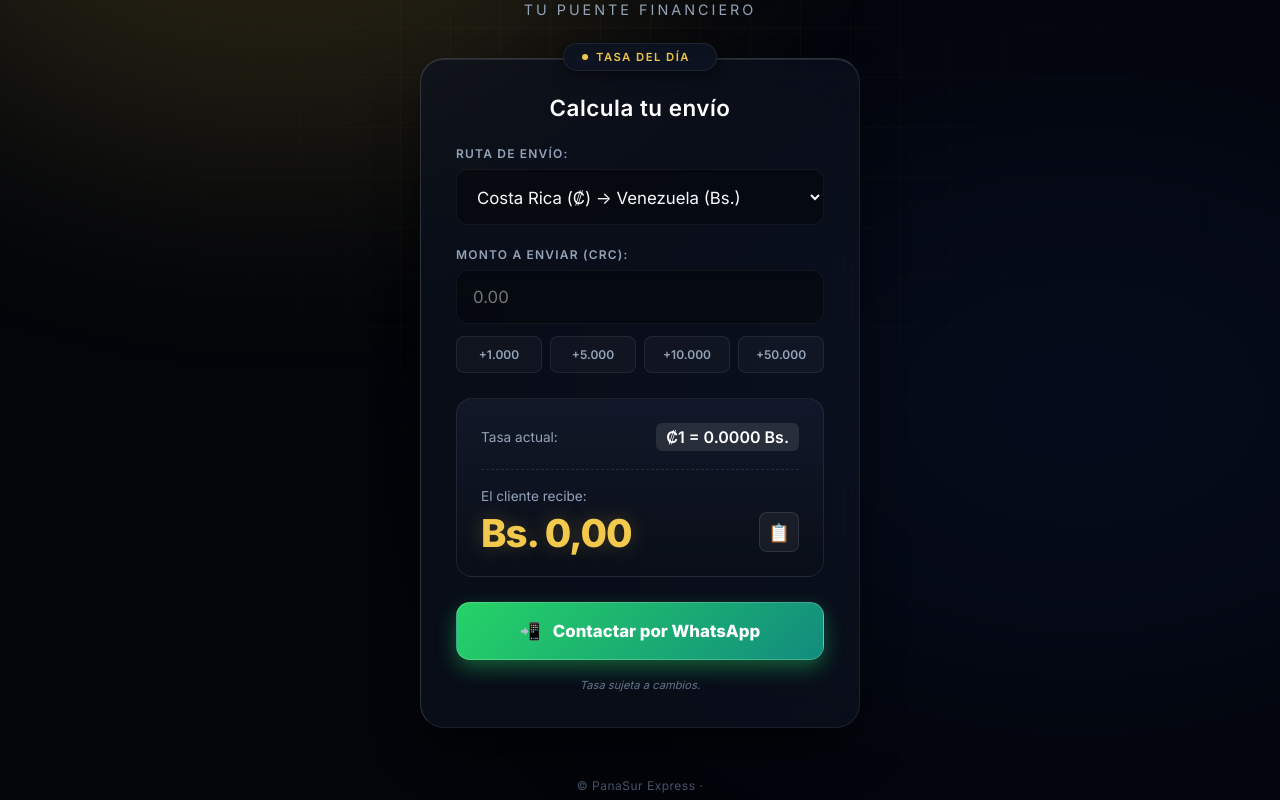
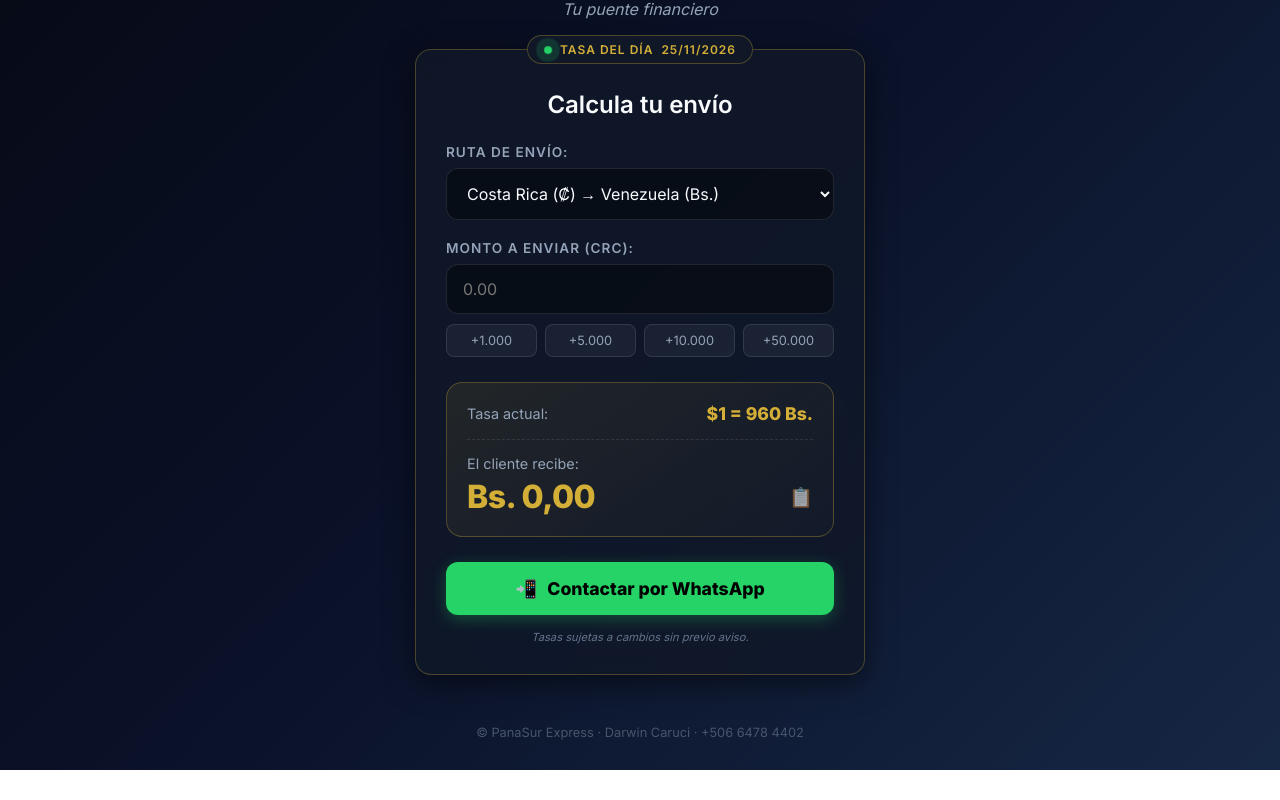
Before and after one commit to Darwin-Javier/PanaSur_Xpress, a plain HTML site: page index.html in a window 1280 px wide. Shown: the part 273-1073 px from the top of the page. After the commit the page ends 1043 px from the top, so only its background shows below. Drawn offline with Linux system fonts and the light colour scheme.

Commit message:
Restaurando diseño, arreglando logo y logica

```diff
--- a/app.js
+++ b/app.js
@@ -1,49 +1,13 @@
 const WHATSAPP_NUM = "50664784402";
 
-// ==========================================
-// ⚠️ TUS TASAS REALES DE HOY
-// ==========================================
-// dolarOrigen: Lo que cuesta 1 USD en el país de donde envían.
-// tasaVenta: Lo que TÚ pagas por cada 1 USD en el país de destino.
-// (El cliente solo verá el resultado final, esta cuenta es interna para ti).
-
+// CONFIGURACIÓN INTERNA (Monto / dolarOrigen) * tasaVenta
 const config = {
-  "CRC_VES": {
-    dolarOrigen: 444.69, // Dólar en Costa Rica
-    tasaVenta: 960.00,   // Pago en Bs por cada dólar
-    simboloEntrada: "₡", simboloSalida: "Bs.",
-    nombreEntrada: "CRC", nombreSalida: "VES"
-  },
-  "VES_CRC": {
-    dolarOrigen: 45.00,  // Dólar en Venezuela (ajústalo a tu referencia)
-    tasaVenta: 343.40,   // Pago en Colones por cada dólar
-    simboloEntrada: "Bs.", simboloSalida: "₡",
-    nombreEntrada: "VES", nombreSalida: "CRC"
-  },
-  "CRC_COP": {
-    dolarOrigen: 444.69, // Dólar en Costa Rica
-    tasaVenta: 3300.27,  // Pago en Pesos por cada dólar (ruta CR->CO)
-    simboloEntrada: "₡", simboloSalida: "$",
-    nombreEntrada: "CRC", nombreSalida: "COP"
-  },
-  "COP_CRC": {
-    dolarOrigen: 3524.72, // Dólar en Colombia
-    tasaVenta: 343.40,    // Pago en Colones por cada dólar
-    simboloEntrada: "$", simboloSalida: "₡",
-    nombreEntrada: "COP", nombreSalida: "CRC"
-  },
-  "COP_VES": {
-    dolarOrigen: 3524.72, // Dólar en Colombia
-    tasaVenta: 960.00,    // Pago en Bs por cada dólar
-    simboloEntrada: "$", simboloSalida: "Bs.",
-    nombreEntrada: "COP", nombreSalida: "VES"
-  },
-  "VES_COP": {
-    dolarOrigen: 45.00,   // Dólar en Venezuela
-    tasaVenta: 3010.27,   // Pago en Pesos por cada dólar (ruta VE->CO)
-    simboloEntrada: "Bs.", simboloSalida: "$",
-    nombreEntrada: "VES", nombreSalida: "COP"
-  }
+  "CRC_VES": { dolarOrigen: 444.69, tasaVenta: 960.00, simboloEntrada: "₡", simboloSalida: "Bs.", nombreEntrada: "CRC", nombreSalida: "VES" },
+  "VES_CRC": { dolarOrigen: 45.00,  tasaVenta: 343.40, simboloEntrada: "Bs.", simboloSalida: "₡", nombreEntrada: "VES", nombreSalida: "CRC" },
+  "CRC_COP": { dolarOrigen: 444.69, tasaVenta: 3300.27, simboloEntrada: "₡", simboloSalida: "$", nombreEntrada: "CRC", nombreSalida: "COP" },
+  "COP_CRC": { dolarOrigen: 3524.72, tasaVenta: 343.40, simboloEntrada: "$", simboloSalida: "₡", nombreEntrada: "COP", nombreSalida: "CRC" },
+  "COP_VES": { dolarOrigen: 3524.72, tasaVenta: 960.00, simboloEntrada: "$", simboloSalida: "Bs.", nombreEntrada: "COP", nombreSalida: "VES" },
+  "VES_COP": { dolarOrigen: 45.00,   tasaVenta: 3010.27, simboloEntrada: "Bs.", simboloSalida: "$", nombreEntrada: "VES", nombreSalida: "COP" }
 };
 
 const rutaEl = document.getElementById('ruta');
@@ -54,11 +18,16 @@ const whatsappBtn = document.getElementById('whatsapp');
 const labelMoneda = document.getElementById('moneda-entrada-label');
 const btnCopiar = document.getElementById('btn-copiar');
 const btnsQuick = document.querySelectorAll('.btn-quick');
+const fechaEl = document.getElementById('fecha-actualizacion');
+
+// Poner la fecha de hoy automáticamente
+const hoy = new Date();
+fechaEl.textContent = `${hoy.getDate().toString().padStart(2, '0')}/${(hoy.getMonth() + 1).toString().padStart(2, '0')}/${hoy.getFullYear()}`;
 
 let animacionFrame;
 let valorActual = 0;
 
-function animarResultado(valorFinal, configActual) {
+function animarResultado(valorFinal, conf) {
   cancelAnimationFrame(animacionFrame);
   const duracion = 500;
   const inicio = performance.now();
@@ -70,7 +39,7 @@ function animarResultado(valorFinal, configActual) {
     const easeOutQuart = 1 - Math.pow(1 - progreso, 4);
     valorActual = valorInicial + (valorFinal - valorInicial) * easeOutQuart;
 
-    resultadoEl.textContent = `${configActual.simboloSalida} ${valorActual.toLocaleString('es-CR', { minimumFractionDigits: 2, maximumFractionDigits: 2 })}`;
+    resultadoEl.textContent = `${conf.simboloSalida} ${valorActual.toLocaleString('es-CR', { minimumFractionDigits: 2, maximumFractionDigits: 2 })}`;
 
     if (progreso < 1) {
       animacionFrame = requestAnimationFrame(paso);
@@ -86,17 +55,14 @@ function calcular(animar = true) {
   const monto = parseFloat(montoEl.value) || 0;
   const conf = config[ruta];
 
-  // 1. Convertimos el monto del cliente a Dólares
+  // Cálculo interno (Dólares)
   const dolaresEquivalentes = monto / conf.dolarOrigen;
-
-  // 2. Convertimos esos Dólares a la moneda que recibe el cliente
   const resultadoFinal = dolaresEquivalentes * conf.tasaVenta;
 
   labelMoneda.textContent = conf.nombreEntrada;
 
-  // Tasa pública (lo que ve el cliente en el texto de arriba)
-  const tasaPublica = monto > 0 ? (resultadoFinal / monto) : 0;
-  tasaEl.textContent = `${conf.simboloEntrada}1 = ${tasaPublica.toFixed(4)} ${conf.simboloSalida}`;
+  // MOSTRAR LA TASA EN REFERENCIA AL DÓLAR (Ej: $1 = 960 Bs.)
+  tasaEl.textContent = `$1 = ${conf.tasaVenta} ${conf.simboloSalida}`;
 
   if (animar) {
     animarResultado(resultadoFinal, conf);
--- a/index.html
+++ b/index.html
@@ -5,27 +5,22 @@
   <meta name="viewport" content="width=device-width, initial-scale=1.0">
   <title>PanaSur Express | Tu puente financiero</title>
   <link rel="stylesheet" href="style.css">
-  <!-- Importamos una fuente moderna de Google Fonts -->
   <link href="https://fonts.googleapis.com/css2?family=Inter:wght@300;400;600;800&display=swap" rel="stylesheet">
 </head>
 <body>
-
-  <div class="background-grid"></div> <!-- Efecto de fondo futurista -->
+  <div class="background-grid"></div>
 
   <header>
-    <div class="logo-container">
-      <!-- Asegúrate de que tu logo se llame logo.png -->
-      <img src="logo.png" alt="PanaSur Express Logo" class="logo">
-    </div>
+    <!-- Quitamos el marco redondo para que se vea el eslogan completo -->
+    <img src="logo.png" alt="PanaSur Express Logo" class="logo">
     <h1>PanaSur <span>Express</span></h1>
     <p class="slogan">Tu puente financiero</p>
   </header>
 
   <main>
     <section class="calculadora">
-
       <div class="status-badge">
-        <span class="dot"></span> Tasa del día <span id="fecha-tasas"></span>
+        <span class="dot"></span> TASA DEL DÍA <span id="fecha-actualizacion">24/11/2026</span>
       </div>
 
       <h2>Calcula tu envío</h2>
@@ -35,18 +30,16 @@
         <select id="ruta">
           <option value="CRC_VES">Costa Rica (₡) → Venezuela (Bs.)</option>
           <option value="VES_CRC">Venezuela (Bs.) → Costa Rica (₡)</option>
-          <option value="CRC_COP">Costa Rica (₡) → Colombia (COP)</option>
-          <option value="COP_CRC">Colombia (COP) → Costa Rica (₡)</option>
-          <option value="COP_VES">Colombia (COP) → Venezuela (Bs.)</option>
-          <option value="VES_COP">Venezuela (Bs.) → Colombia (COP)</option>
+          <option value="CRC_COP">Costa Rica (₡) → Colombia ($)</option>
+          <option value="COP_CRC">Colombia ($) → Costa Rica (₡)</option>
+          <option value="COP_VES">Colombia ($) → Venezuela (Bs.)</option>
+          <option value="VES_COP">Venezuela (Bs.) → Colombia ($)</option>
         </select>
       </div>
 
       <div class="input-group">
         <label for="monto">Monto a enviar (<span id="moneda-entrada-label">CRC</span>):</label>
         <input type="number" id="monto" placeholder="0.00" min="0">
-
-        <!-- Botones rápidos -->
         <div class="quick-amounts">
           <button class="btn-quick" data-amount="1000">+1.000</button>
           <button class="btn-quick" data-amount="5000">+5.000</button>
@@ -58,6 +51,7 @@
       <div class="resultado-card">
         <div class="tasa-info">
           <p>Tasa actual:</p>
+          <!-- Aquí mostraremos $1 = 960 Bs. -->
           <strong id="tasa">—</strong>
         </div>
 
@@ -70,19 +64,18 @@
         </div>
       </div>
 
-      <a id="whatsapp" class="btn-whatsapp" aria-disabled="true" target="_blank" rel="noopener noreferrer">
+      <a id="whatsapp" class="btn-whatsapp" href="#" target="_blank">
         <span>📲</span> Contactar por WhatsApp
       </a>
 
-      <p class="aviso">Tasa sujeta a cambios.</p>
+      <p class="aviso">Tasas sujetas a cambios sin previo aviso.</p>
     </section>
   </main>
 
   <footer>
-    <p>© PanaSur Express · </p>
+    <p>© PanaSur Express · Darwin Caruci · +506 6478 4402</p>
   </footer>
 
-  <script src="tasas.js"></script>
   <script src="app.js"></script>
 </body>
 </html>
--- a/style.css
+++ b/style.css
@@ -1,418 +1,165 @@
-/* ==========================================
-   PANASUR EXPRESS - SENIOR CSS UPGRADE
-   ========================================== */
-
 :root {
-  --bg-base: #03050a; /* Negro azulado casi puro */
-  --card-bg: rgba(13, 19, 33, 0.65);
-  --border-glass: rgba(255, 255, 255, 0.08);
-  --gold-primary: #f2c94c; /* Dorado más brillante */
-  --gold-dark: #b8860b;
-  --gold-glow: rgba(242, 201, 76, 0.25);
+  --bg-base: #0a1128; /* Tu azul oscuro original */
+  --card-bg: rgba(16, 24, 40, 0.85);
+  --border-glass: rgba(212, 175, 55, 0.3);
+  --gold-primary: #d4af37;
+  --gold-glow: rgba(212, 175, 55, 0.2);
   --text-main: #f8fafc;
   --text-muted: #94a3b8;
   --whatsapp: #25d366;
-  --whatsapp-glow: rgba(37, 211, 102, 0.4);
-  --transition: all 0.3s cubic-bezier(0.25, 0.8, 0.25, 1);
 }
 
-* {
-  margin: 0;
-  padding: 0;
-  box-sizing: border-box;
-  font-family: 'Inter', system-ui, -apple-system, sans-serif;
-}
+* { margin: 0; padding: 0; box-sizing: border-box; font-family: 'Inter', sans-serif; }
 
 body {
-  background-color: var(--bg-base);
+  background: linear-gradient(135deg, #060913, #0a1128, #162744);
   color: var(--text-main);
   min-height: 100vh;
   display: flex;
   flex-direction: column;
-  overflow-x: hidden;
-  position: relative;
-  -webkit-font-smoothing: antialiased;
 }
 
-/* --- FONDO FUTURISTA (AURORAS Y GRID) --- */
-.background-grid {
-  position: fixed;
-  top: 0; left: 0; width: 100vw; height: 100vh;
-  background-image:
-    linear-gradient(rgba(242, 201, 76, 0.03) 1px, transparent 1px),
-    linear-gradient(90deg, rgba(242, 201, 76, 0.03) 1px, transparent 1px);
-  background-size: 50px 50px;
-  z-index: -2;
-  mask-image: radial-gradient(circle at center, black 20%, transparent 80%);
-  -webkit-mask-image: radial-gradient(circle at center, black 20%, transparent 80%);
-}
-
-/* Luces de fondo animadas (Auroras) */
-body::before, body::after {
-  content: '';
-  position: fixed;
-  width: 60vw; height: 60vh;
-  border-radius: 50%;
-  filter: blur(120px);
-  z-index: -1;
-  opacity: 0.15;
-  animation: floatAurora 15s infinite alternate ease-in-out;
-}
-
-body::before {
-  top: -10%; left: -10%;
-  background: var(--gold-primary);
-}
-
-body::after {
-  bottom: -10%; right: -10%;
-  background: #1e3a8a; /* Azul profundo */
-  animation-delay: -5s;
-}
-
-@keyframes floatAurora {
-  0% { transform: translate(0, 0) scale(1); }
-  100% { transform: translate(10%, 10%) scale(1.2); }
-}
-
-/* --- HEADER Y LOGO --- */
 header {
   text-align: center;
-  padding: 50px 20px 20px;
+  padding: 30px 20px 10px;
   display: flex;
   flex-direction: column;
   align-items: center;
-  animation: fadeInDown 0.8s ease-out forwards;
 }
 
-@keyframes fadeInDown {
-  from { opacity: 0; transform: translateY(-30px); }
-  to { opacity: 1; transform: translateY(0); }
+/* EL LOGO ARREGLADO: Sin recortes, tamaño completo y fondo transparente */
+.logo {
+  width: 180px;
+  height: auto;
+  margin-bottom: 15px;
+  filter: drop-shadow(0 0 15px rgba(212, 175, 55, 0.4)); /* Brillo elegante */
 }
 
-.logo-container {
-  width: 150px;
-  height: 150px;
-  margin-bottom: 20px;
-  border-radius: 50%;
-  padding: 4px;
-  background: linear-gradient(135deg, var(--gold-primary), transparent 50%, var(--gold-dark));
-  box-shadow: 0 0 40px var(--gold-glow), inset 0 0 20px rgba(0,0,0,0.8);
-  position: relative;
-}
+header h1 { font-size: 2.2rem; letter-spacing: 1px; }
+header h1 span { color: var(--gold-primary); }
+.slogan { color: var(--text-muted); margin-top: 5px; font-size: 1rem; font-style: italic; }
 
-.logo-container::after {
-  content: '';
-  position: absolute;
-  inset: 0;
-  border-radius: 50%;
-  box-shadow: 0 0 20px var(--gold-glow);
-  animation: pulseGlow 3s infinite alternate;
-}
-
-@keyframes pulseGlow {
-  0% { opacity: 0.5; }
-  100% { opacity: 1; box-shadow: 0 0 40px var(--gold-primary); }
-}
-
-.logo {
-  width: 100%;
-  height: 100%;
-  object-fit: contain;
-  border-radius: 50%;
-  background-color: #000;
-}
-
-header h1 {
-  font-size: 2.4rem;
-  font-weight: 800;
-  letter-spacing: -1px;
-  background: linear-gradient(to right, #fff, var(--gold-primary), #fff);
-  -webkit-background-clip: text;
-  background-clip: text;
-  -webkit-text-fill-color: transparent;
-  background-size: 200% auto;
-  animation: shine 5s linear infinite;
-}
-
-@keyframes shine {
-  to { background-position: 200% center; }
-}
-
-header h1 span {
-  color: var(--gold-primary);
-  -webkit-text-fill-color: var(--gold-primary);
-}
-
-.slogan {
-  color: var(--text-muted);
-  font-size: 0.9rem;
-  margin-top: 8px;
-  font-weight: 400;
-  letter-spacing: 3px;
-  text-transform: uppercase;
-}
-
-/* --- CONTENEDOR PRINCIPAL (GLASSMORPHISM) --- */
 main {
   flex: 1;
   display: flex;
   justify-content: center;
   align-items: center;
   padding: 20px;
-  z-index: 1;
 }
 
 .calculadora {
   background: var(--card-bg);
   border: 1px solid var(--border-glass);
-  border-top: 1px solid rgba(255, 255, 255, 0.15); /* Borde de luz superior */
-  border-left: 1px solid rgba(255, 255, 255, 0.15);
-  backdrop-filter: blur(24px);
-  -webkit-backdrop-filter: blur(24px);
-  padding: 35px;
-  border-radius: 24px;
+  backdrop-filter: blur(10px);
+  padding: 30px;
+  border-radius: 16px;
   width: 100%;
-  max-width: 440px;
-  box-shadow:
-    0 25px 50px -12px rgba(0, 0, 0, 0.8),
-    inset 0 1px 0 rgba(255, 255, 255, 0.1);
+  max-width: 450px;
+  box-shadow: 0 8px 30px rgba(0,0,0,0.5);
   position: relative;
-  animation: fadeInUp 0.8s 0.2s ease-out forwards;
-  opacity: 0;
-  transform: translateY(30px);
 }
 
-@keyframes fadeInUp {
-  to { opacity: 1; transform: translateY(0); }
-}
-
-/* Badge superior */
+/* Badge con la fecha */
 .status-badge {
   position: absolute;
-  top: -16px;
+  top: -15px;
   left: 50%;
   transform: translateX(-50%);
-  background: rgba(13, 19, 33, 0.9);
+  background: rgba(16, 24, 40, 1);
   border: 1px solid var(--border-glass);
-  padding: 6px 18px;
+  padding: 6px 16px;
   border-radius: 20px;
-  font-size: 0.7rem;
+  font-size: 0.75rem;
   color: var(--gold-primary);
   display: flex;
   align-items: center;
   gap: 8px;
   font-weight: 600;
   text-transform: uppercase;
-  letter-spacing: 1.5px;
-  box-shadow: 0 4px 15px rgba(0,0,0,0.5);
-  backdrop-filter: blur(10px);
+  letter-spacing: 1px;
+  white-space: nowrap;
 }
 
 .dot {
-  width: 6px; height: 6px;
-  background-color: var(--gold-primary);
+  width: 8px; height: 8px;
+  background-color: var(--whatsapp);
   border-radius: 50%;
-  box-shadow: 0 0 10px var(--gold-primary);
-  animation: pulse 2s infinite;
+  box-shadow: 0 0 10px var(--whatsapp);
+  animation: pulse 1.5s infinite;
 }
 
 @keyframes pulse {
-  0% { box-shadow: 0 0 0 0 var(--gold-glow); }
-  70% { box-shadow: 0 0 0 6px transparent; }
-  100% { box-shadow: 0 0 0 0 transparent; }
+  0% { transform: scale(0.95); box-shadow: 0 0 0 0 rgba(37, 211, 102, 0.7); }
+  70% { transform: scale(1); box-shadow: 0 0 0 10px rgba(37, 211, 102, 0); }
+  100% { transform: scale(0.95); box-shadow: 0 0 0 0 rgba(37, 211, 102, 0); }
 }
 
-.calculadora h2 {
-  margin-bottom: 25px;
-  text-align: center;
-  font-weight: 600;
-  font-size: 1.4rem;
-  color: #fff;
-  letter-spacing: 0.5px;
-}
+.calculadora h2 { margin-bottom: 25px; text-align: center; font-weight: 600; font-size: 1.5rem; margin-top: 10px; }
 
-/* --- INPUTS Y LABELS --- */
-.input-group { margin-bottom: 22px; }
-
-label {
-  display: block;
-  margin-bottom: 8px;
-  font-size: 0.75rem;
-  color: var(--text-muted);
-  font-weight: 600;
-  text-transform: uppercase;
-  letter-spacing: 1.2px;
-  transition: var(--transition);
-}
+.input-group { margin-bottom: 20px; }
+label { display: block; margin-bottom: 8px; font-size: 0.85rem; color: var(--text-muted); font-weight: 600; text-transform: uppercase; letter-spacing: 1px;}
 
 select, input {
   width: 100%;
-  padding: 16px;
+  padding: 14px 16px;
   border-radius: 12px;
-  border: 1px solid rgba(255,255,255,0.05);
-  background: rgba(0, 0, 0, 0.3);
+  border: 1px solid rgba(255,255,255,0.1);
+  background: rgba(0,0,0,0.4);
   color: var(--text-main);
-  font-size: 1.05rem;
+  font-size: 1rem;
   outline: none;
-  transition: var(--transition);
-  box-shadow: inset 0 2px 4px rgba(0,0,0,0.2);
-}
-
-select:hover, input:hover {
-  background: rgba(0, 0, 0, 0.4);
-  border-color: rgba(255,255,255,0.15);
+  transition: all 0.3s ease;
 }
 
 select:focus, input:focus {
   border-color: var(--gold-primary);
-  box-shadow: 0 0 0 3px var(--gold-glow), inset 0 2px 4px rgba(0,0,0,0.2);
-  background: rgba(0, 0, 0, 0.5);
+  box-shadow: 0 0 0 3px var(--gold-glow);
 }
 
 select option { background-color: var(--bg-base); color: var(--text-main); }
 
-/* --- BOTONES RÁPIDOS --- */
-.quick-amounts {
-  display: flex;
-  gap: 8px;
-  margin-top: 12px;
+.quick-amounts { display: flex; gap: 8px; margin-top: 10px; }
+.btn-quick {
+  flex: 1;
+  background: rgba(255,255,255,0.05);
+  border: 1px solid rgba(255,255,255,0.1);
+  color: var(--text-muted);
+  padding: 8px 0;
+  border-radius: 8px;
+  font-size: 0.8rem;
+  cursor: pointer;
+  transition: all 0.2s ease;
+}
+.btn-quick:hover { background: var(--gold-glow); border-color: var(--gold-primary); color: var(--gold-primary); }
+
+.resultado-card {
+  background: linear-gradient(145deg, rgba(212, 175, 55, 0.1), rgba(212, 175, 55, 0.02));
+  border: 1px solid var(--border-glass);
+  border-radius: 16px;
+  padding: 20px;
+  margin-top: 25px;
 }
 
-.btn-quick {
-  flex: 1;
-  background: rgba(255,255,255,0.03);
-  border: 1px solid rgba(255,255,255,0.08);
-  color: var(--text-muted);
-  padding: 10px 0;
-  border-radius: 8px;
-  font-size: 0.75rem;
-  font-weight: 600;
-  cursor: pointer;
-  transition: var(--transition);
+.tasa-info { display: flex; justify-content: space-between; align-items: center; margin-bottom: 15px; padding-bottom: 15px; border-bottom: 1px dashed rgba(255,255,255,0.1); }
+.tasa-info p { font-size: 0.9rem; color: var(--text-muted); }
+.tasa-info strong { color: var(--gold-primary); font-size: 1.1rem; }
+
+.total-info p { font-size: 0.9rem; color: var(--text-muted); margin-bottom: 5px; }
+.total-row { display: flex; justify-content: space-between; align-items: center; }
+.total-row h3 { font-size: 2rem; color: var(--gold-primary); font-weight: 800; letter-spacing: -0.5px; }
+
+#btn-copiar { background: transparent; border: none; font-size: 1.2rem; cursor: pointer; opacity: 0.6; transition: 0.2s; }
+#btn-copiar:hover { opacity: 1; transform: scale(1.1); }
+
+.btn-whatsapp {
+  display: flex; justify-content: center; align-items: center; gap: 10px;
+  margin-top: 25px; padding: 16px;
+  background: var(--whatsapp); color: #000;
+  font-weight: 800; font-size: 1.1rem; text-decoration: none;
+  border-radius: 12px; transition: all 0.3s ease;
+  box-shadow: 0 4px 15px rgba(37, 211, 102, 0.3);
 }
 
-.btn-quick:hover {
-  background: var(--gold-glow);
-  border-color: var(--gold-primary);
-  color: var(--gold-primary);
-  transform: translateY(-2px);
-}
-
-.btn-quick:active {
-  transform: translateY(0);
-}
-
-/* --- TARJETA DE RESULTADO --- */
-.resultado-card {
-  background: linear-gradient(180deg, rgba(20, 27, 45, 0.8) 0%, rgba(10, 15, 25, 0.9) 100%);
-  border: 1px solid var(--border-glass);
-  border-radius: 16px;
-  padding: 24px;
-  margin-top: 25px;
-  position: relative;
-  overflow: hidden;
-}
-
-/* Efecto de escaneo sutil */
-.resultado-card::before {
-  content: '';
-  position: absolute;
-  top: 0; left: -100%; width: 50%; height: 100%;
-  background: linear-gradient(to right, transparent, rgba(242, 201, 76, 0.05), transparent);
-  transform: skewX(-20deg);
-  animation: scan 4s infinite;
-}
-
-@keyframes scan {
-  0% { left: -100%; }
-  20% { left: 200%; }
-  100% { left: 200%; }
-}
-
-.tasa-info {
-  display: flex;
-  justify-content: space-between;
-  align-items: center;
-  margin-bottom: 18px;
-  padding-bottom: 18px;
-  border-bottom: 1px dashed rgba(255,255,255,0.1);
-}
-
-.tasa-info p { font-size: 0.85rem; color: var(--text-muted); font-weight: 500; }
-.tasa-info strong { color: #fff; font-size: 1rem; font-weight: 600; background: rgba(255,255,255,0.1); padding: 4px 10px; border-radius: 6px;}
-
-.total-info p { font-size: 0.85rem; color: var(--text-muted); margin-bottom: 8px; font-weight: 500; }
-.total-row { display: flex; justify-content: space-between; align-items: flex-end; }
-
-.total-row h3 {
-  font-size: 2.4rem;
-  color: var(--gold-primary);
-  font-weight: 800;
-  letter-spacing: -1px;
-  line-height: 1;
-  text-shadow: 0 0 20px var(--gold-glow);
-}
-
-#btn-copiar {
-  background: rgba(255,255,255,0.05);
-  border: 1px solid rgba(255,255,255,0.1);
-  border-radius: 8px;
-  width: 40px; height: 40px;
-  display: flex; justify-content: center; align-items: center;
-  font-size: 1.1rem;
-  cursor: pointer;
-  transition: var(--transition);
-}
-
-#btn-copiar:hover {
-  background: rgba(255,255,255,0.1);
-  transform: scale(1.05);
-}
-
-/* --- BOTÓN WHATSAPP --- */
-.btn-whatsapp {
-  display: flex;
-  justify-content: center;
-  align-items: center;
-  gap: 12px;
-  margin-top: 25px;
-  padding: 18px;
-  background: linear-gradient(135deg, #25d366, #128c7e);
-  color: #fff;
-  font-weight: 700;
-  font-size: 1.05rem;
-  text-decoration: none;
-  border-radius: 14px;
-  transition: var(--transition);
-  box-shadow: 0 8px 20px var(--whatsapp-glow);
-  border: 1px solid rgba(255,255,255,0.2);
-  position: relative;
-  overflow: hidden;
-}
-
-.btn-whatsapp::after {
-  content: '';
-  position: absolute;
-  top: 0; left: 0; width: 100%; height: 100%;
-  background: linear-gradient(to right, transparent, rgba(255,255,255,0.2), transparent);
-  transform: translateX(-100%);
-  transition: transform 0.5s ease;
-}
-
-.btn-whatsapp:hover {
-  transform: translateY(-3px);
-  box-shadow: 0 12px 25px var(--whatsapp-glow);
-}
-
-.btn-whatsapp:hover::after {
-  transform: translateX(100%);
-}
-
-.btn-whatsapp:active {
-  transform: translateY(-1px);
-}
-
-.aviso { text-align: center; font-size: 0.7rem; color: #64748b; margin-top: 18px; font-style: italic; }
-
-footer { text-align: center; padding: 30px 20px; color: #475569; font-size: 0.75rem; letter-spacing: 0.5px; }
+.btn-whatsapp:hover { background: #1ebe5b; transform: translateY(-2px); box-shadow: 0 6px 20px rgba(37, 211, 102, 0.5); }
+.aviso { text-align: center; font-size: 0.7rem; color: #64748b; margin-top: 15px; font-style: italic; }
+footer { text-align: center; padding: 30px 20px; color: #475569; font-size: 0.8rem; }
```
